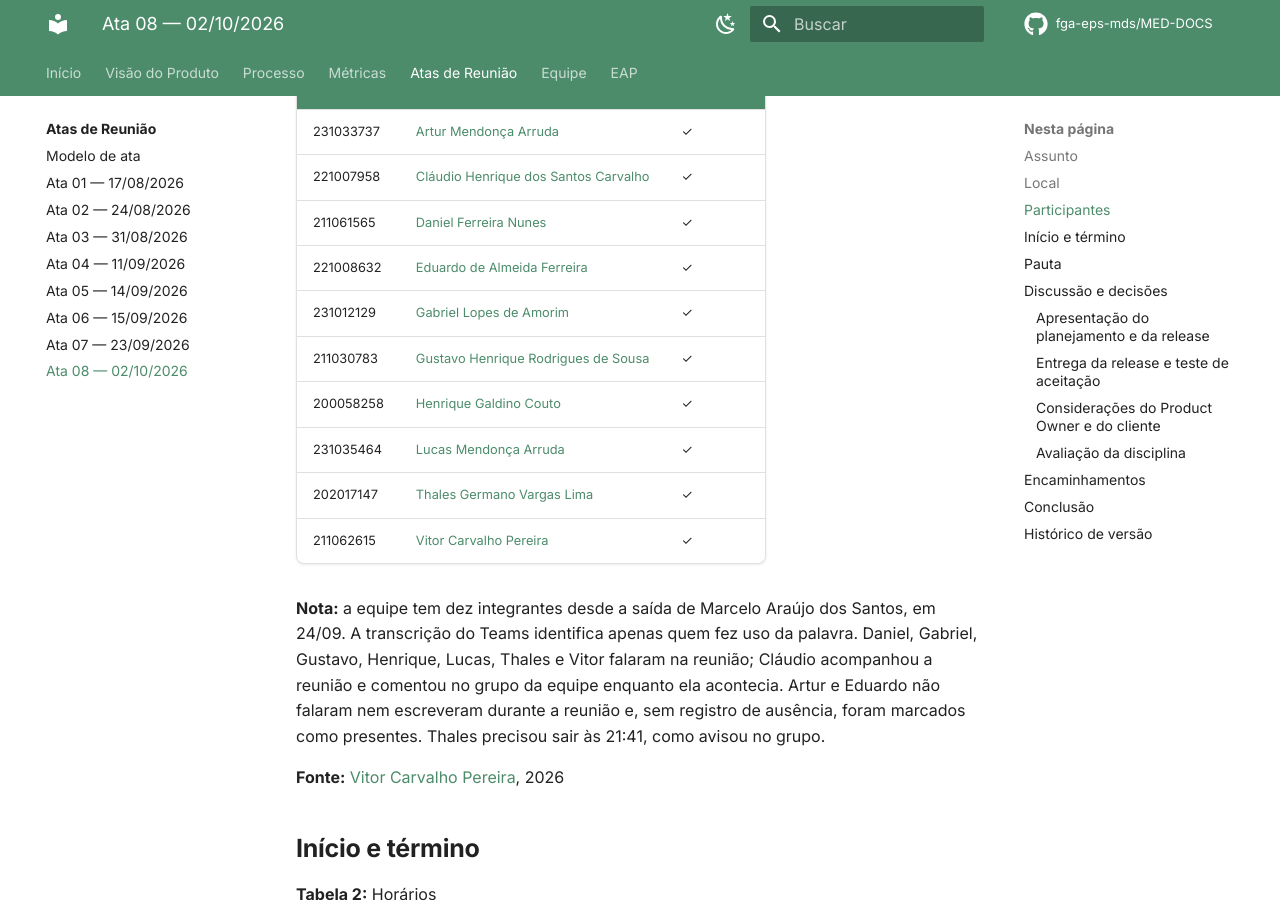
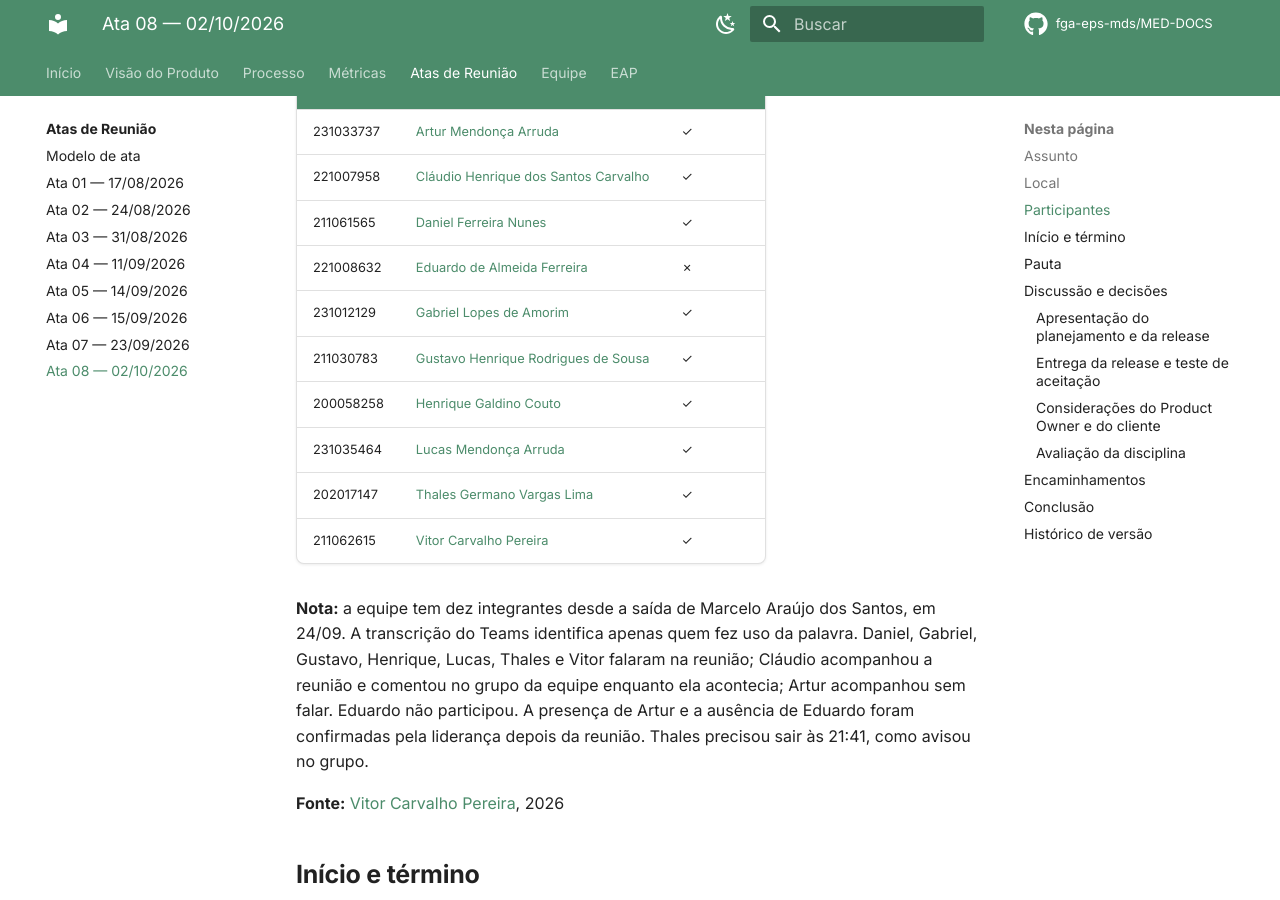
Before and after one commit to apollen27983/UNIEURO_MED-DOCS, an MkDocs documentation site: the page built from docs/atas-reunioes/Ata-08-EPS-2026-10-02-PO.md, in a window 1280 px wide and 900 px high, scrolled down 767 px. Built offline with MkDocs 1.6.1 and Material for MkDocs 9.7.7, drawn with Linux system fonts in a browser that asks for light colours; comment, search, counter and statistics services are not loaded; some of the changed text lies outside the part shown.

Commit message:
docs: corrige a presença na ata 08
Eduardo não participou da reunião, e Artur acompanhou sem falar; as duas informações foram confirmadas depois da reunião.

```diff
--- a/docs/atas-reunioes/Ata-08-EPS-2026-10-02-PO.md
+++ b/docs/atas-reunioes/Ata-08-EPS-2026-10-02-PO.md
@@ -30,7 +30,7 @@ foi copiada manualmente da tela do Teams.
 | 231033737 | [Artur Mendonça Arruda](https://github.com/ArtyMend07) | ✓ |
 | 221007958 | [Cláudio Henrique dos Santos Carvalho](https://github.com/claudiohsc) | ✓ |
 | 211061565 | [Daniel Ferreira Nunes](https://github.com/Mach1r0) | ✓ |
-| 221008632 | [Eduardo de Almeida Ferreira](https://github.com/eduardoferre) | ✓ |
+| 221008632 | [Eduardo de Almeida Ferreira](https://github.com/eduardoferre) | ✗ |
 | 231012129 | [Gabriel Lopes de Amorim](https://github.com/BrzGab) | ✓ |
 | 211030783 | [Gustavo Henrique Rodrigues de Sousa](https://github.com/GustavoHenriqueRS) | ✓ |
 | 200058258 | [Henrique Galdino Couto](https://github.com/hgaldino05) | ✓ |
@@ -41,9 +41,10 @@ foi copiada manualmente da tela do Teams.
 **Nota:** a equipe tem dez integrantes desde a saída de Marcelo Araújo dos Santos, em
 24/09. A transcrição do Teams identifica apenas quem fez uso da palavra. Daniel,
 Gabriel, Gustavo, Henrique, Lucas, Thales e Vitor falaram na reunião; Cláudio
-acompanhou a reunião e comentou no grupo da equipe enquanto ela acontecia. Artur e
-Eduardo não falaram nem escreveram durante a reunião e, sem registro de ausência,
-foram marcados como presentes. Thales precisou sair às 21:41, como avisou no grupo.
+acompanhou a reunião e comentou no grupo da equipe enquanto ela acontecia; Artur
+acompanhou sem falar. Eduardo não participou. A presença de Artur e a ausência de
+Eduardo foram confirmadas pela liderança depois da reunião. Thales precisou sair às
+21:41, como avisou no grupo.
 
 **Fonte:** [Vitor Carvalho Pereira](https://github.com/vcpVitor), 2026
 
@@ -259,3 +260,4 @@ fora do SonarCloud. A decisão sobre a sincronização tem prazo de duas semanas
 | Versão | Data | Descrição | Autor | Revisor |
 |:------:|------|-----------|-------|---------|
 | `1.0` | 04/10/2026 | Criação da ata a partir da transcrição da reunião | [Vitor Carvalho Pereira](https://github.com/vcpVitor) | |
+| `1.1` | 04/10/2026 | Correção da presença de Eduardo de Almeida Ferreira | [Vitor Carvalho Pereira](https://github.com/vcpVitor) | |
```
